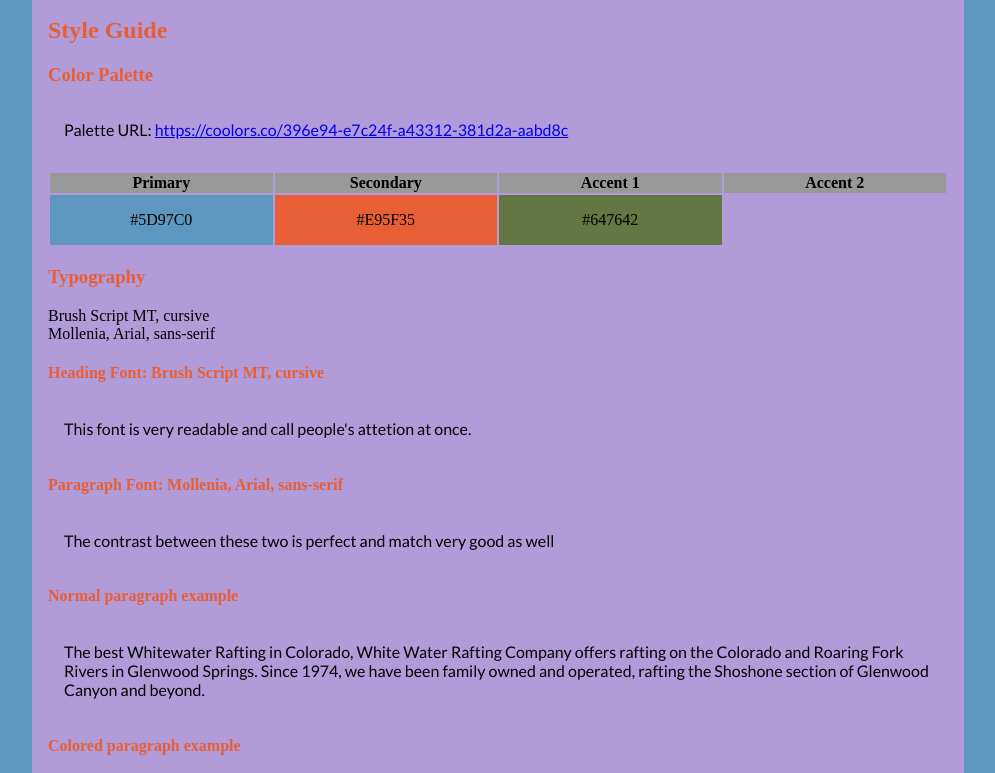
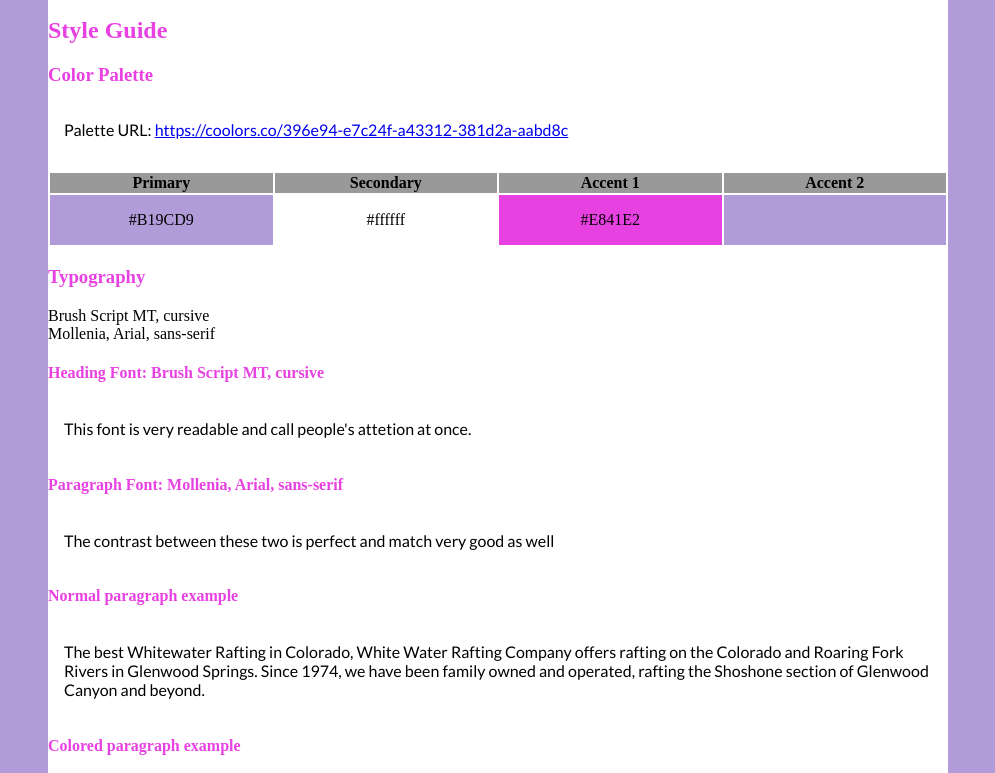
Before and after one commit to fraisun45/WDD-FREED, a plain HTML site: page site-plan.html in a window 1280 px wide. Shown: the part 1088-1861 px from the top of the page, without its empty margins (142-1137 px from the left). Drawn offline with Linux system fonts and the light colour scheme; a web font is replaced by a local one.

Commit message:
colors updated

```diff
--- a/site-plan.css
+++ b/site-plan.css
@@ -5,9 +5,9 @@ Fonts are separated by a | */
 
 :root {
   /* change the values below to your colors from your palette */
-  --primary-color: #5D97C0;
-  --secondary-color: #E95F35;
-  --accent1-color: #647642;
+  --primary-color: #B19CD9;
+  --secondary-color: #ffffff;
+  --accent1-color: #E841E2;
   --accent2-color: #B19CD9;
 
   /* change the values below to your chosen font(s) */
@@ -15,13 +15,13 @@ Fonts are separated by a | */
   --paragraph-font: Lato, Poppings, sans-serif;
 
   /* these colors below should be chosen from among your palette colors above */
-  --headline-color-on-white: #E95F35;  /* headlines on a white background */
+  --headline-color-on-white: #E841E2;  /* headlines on a white background */
   --headline-color-on-color: #647642; /* headlines on a colored background */
   --paragraph-color-on-white: #647642; /* paragraph text on a white background */
   --paragraph-color-on-color: #647642; /* paragraph text on a colored background */
-  --text-background-color: #5d97c0;
-  --nav-link-color: #647642;
-  --nav-background-color: #E95F35;
+  --text-background-color: #ffffff;
+  --nav-link-color: #ffffff;
+  --nav-background-color: #E841E2;
   --nav-hover-link-color: #647642;
   --nav-hover-background-color: #5D97C0;
 }
@@ -30,6 +30,9 @@ Fonts are separated by a | */
 /*  Look around below...but DON'T CHANGE ANYTHING! */
 html {
   background-color: var(--primary-color);
+}
+main {
+  background-color: #ffffff;
 }
 body {
   max-width: 900px;
--- a/site-plan.html
+++ b/site-plan.html
@@ -61,7 +61,7 @@
       <table class="colors">
         <tr><th>Primary</th><th>Secondary</th><th>Accent 1</th><th>Accent 2</th></tr>
         <!-- Replace the numbers in the boxes below with your hex color codes. Then switch to the site-plan.css file and change your colors there as well. -->
-        <tr><td class="primary">#5D97C0</td><td class="secondary">#E95F35</td><td class="accent1">#647642</td><td class="accent2"></td></tr>
+        <tr><td class="primary">#B19CD9</td><td class="secondary">#ffffff</td><td class="accent1">#E841E2</td><td class="accent2"></td></tr>
       </table>
 
       <!-- ------------------------Step 9------------------------------ -->
--- a/styles.css
+++ b/styles.css
@@ -14,7 +14,7 @@ header{
   }
   main {
     padding: 1em;
-    background-color: white;
+    background-color: #ffffff;
   }
   .logo-box img{
     border:none;
```
